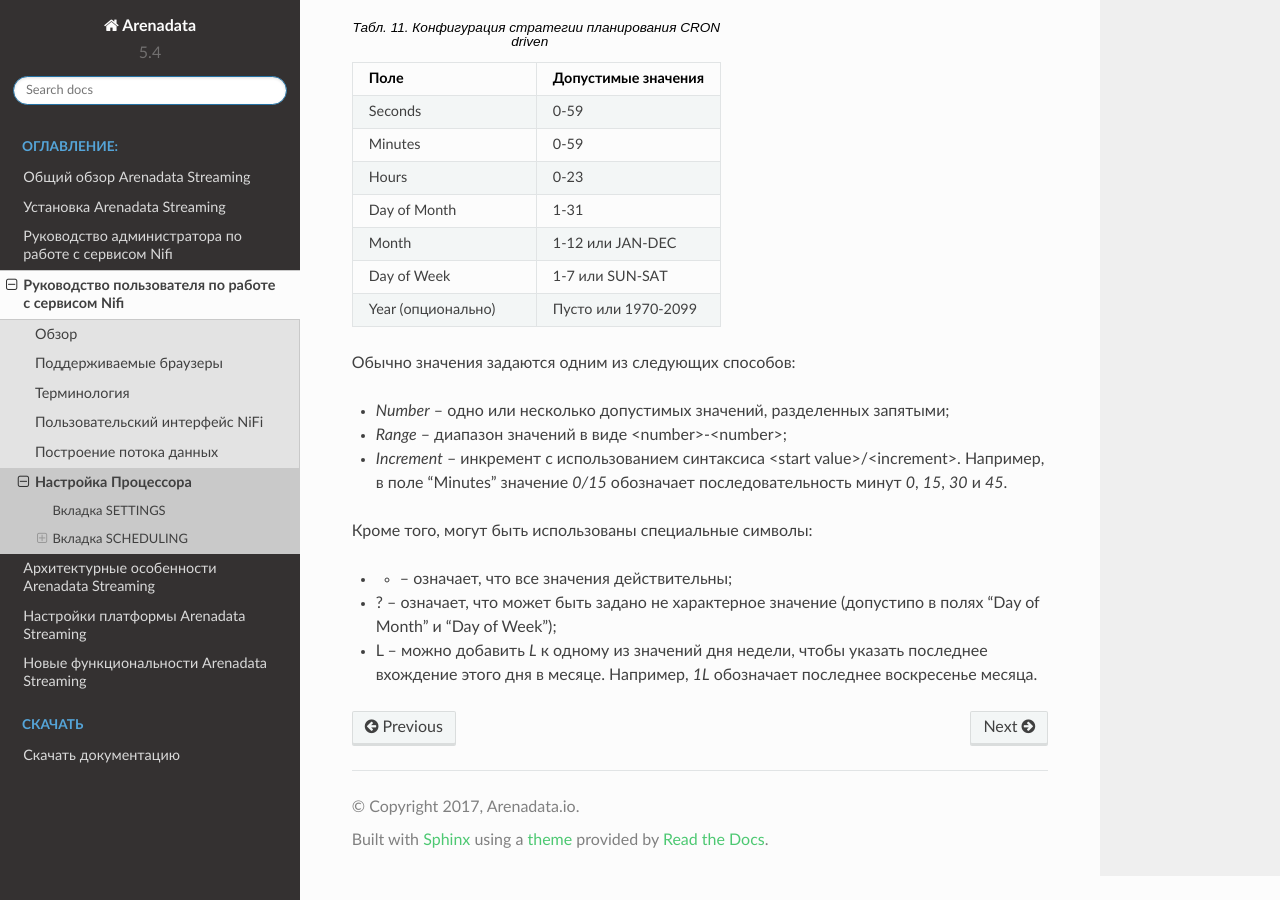
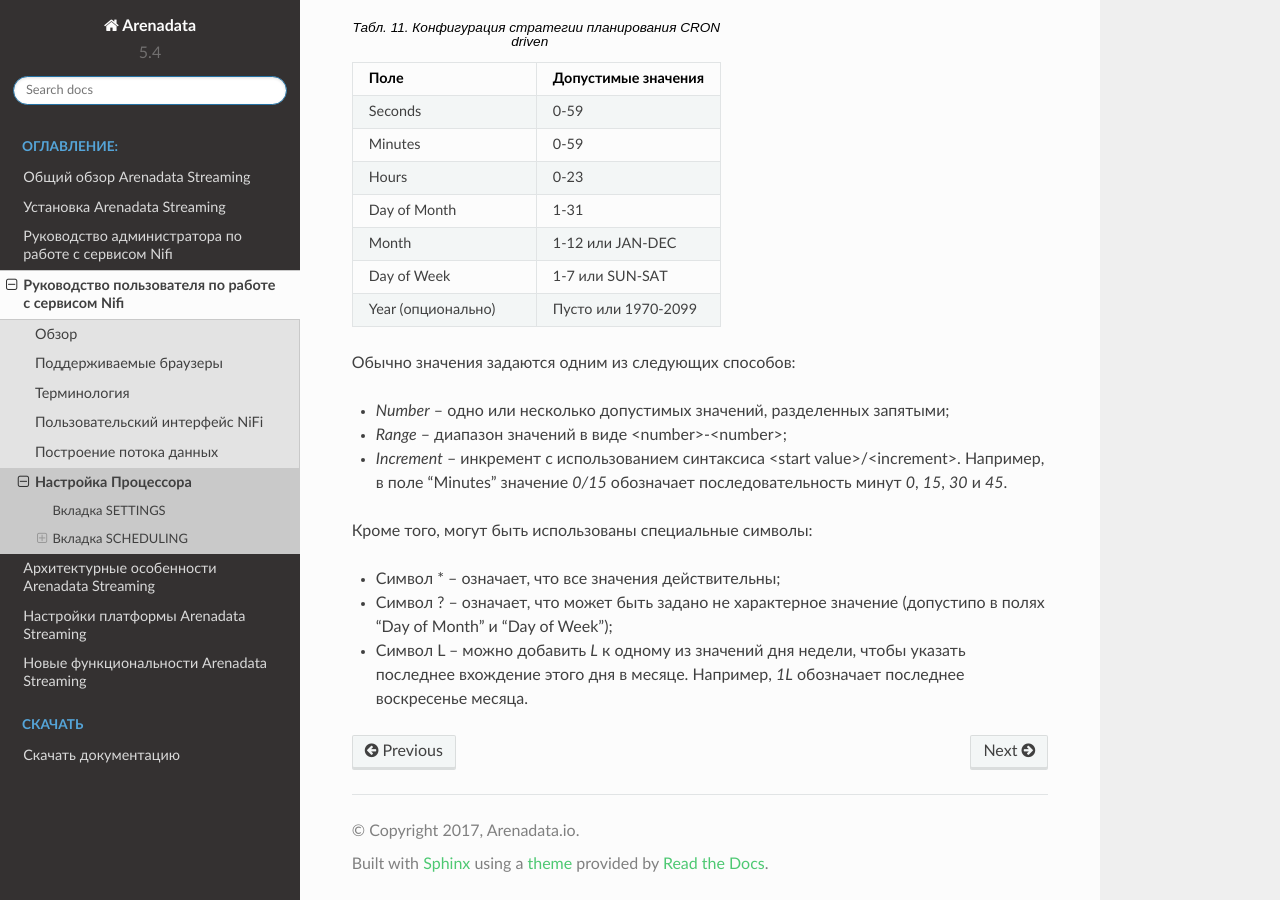
Before and after one commit to arenadata/docs_ads, a Sphinx documentation site: the page built from source/UserNIFI/Config.rst, in a window 1280 px wide and 900 px high, scrolled down 3716 px. Built offline with Sphinx 7.4.7 and the Read the Docs theme 2.0.0, drawn with Linux system fonts in a browser that asks for light colours; pages that are not in the unit, such as notebooks, are missing from menus.

Commit message:
Update Config.rst

```diff
--- a/source/UserNIFI/Config.rst
+++ b/source/UserNIFI/Config.rst
@@ -95,6 +95,6 @@ Scheduling Strategy
 
 Кроме того, могут быть использованы специальные символы:
 
-+ * -- означает, что все значения действительны;
-+ ? -- означает, что может быть задано не характерное значение (допустипо в полях "Day of Month" и "Day of Week");
-+ L -- можно добавить *L* к одному из значений дня недели, чтобы указать последнее вхождение этого дня в месяце. Например, *1L* обозначает последнее воскресенье месяца.
++ Символ * -- означает, что все значения действительны;
++ Символ ? -- означает, что может быть задано не характерное значение (допустипо в полях "Day of Month" и "Day of Week");
++ Символ L -- можно добавить *L* к одному из значений дня недели, чтобы указать последнее вхождение этого дня в месяце. Например, *1L* обозначает последнее воскресенье месяца.
```
